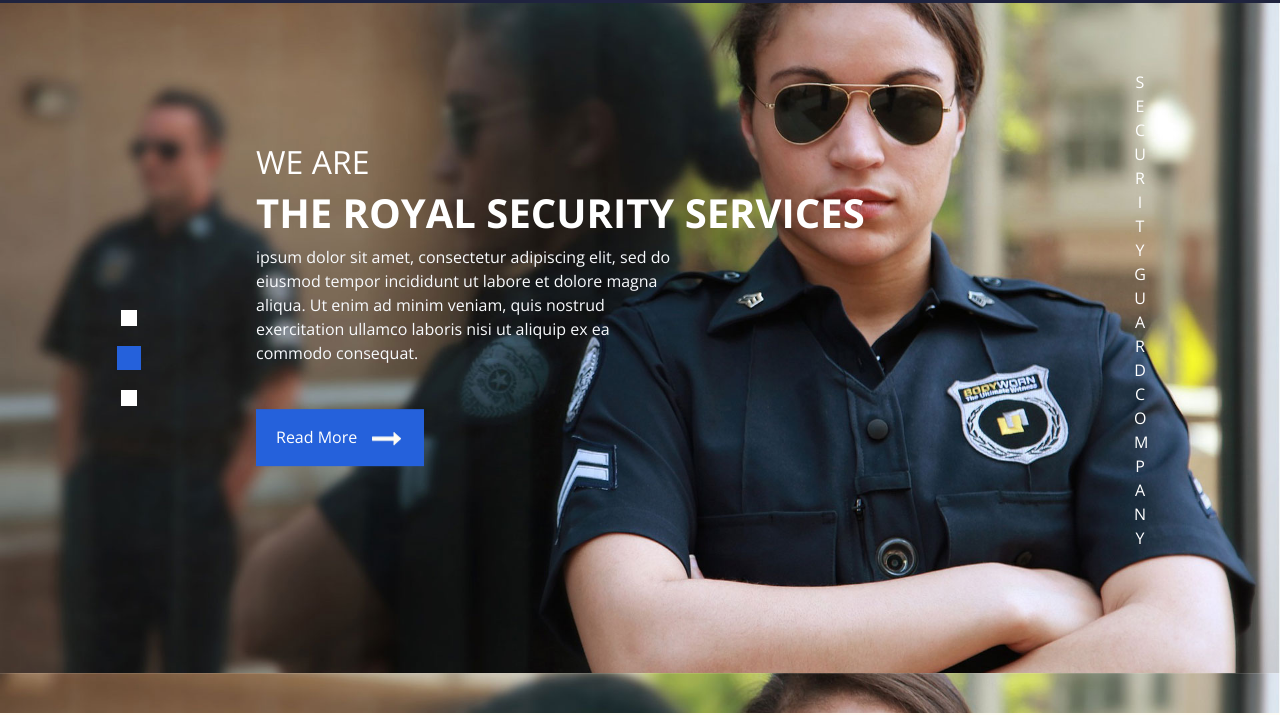
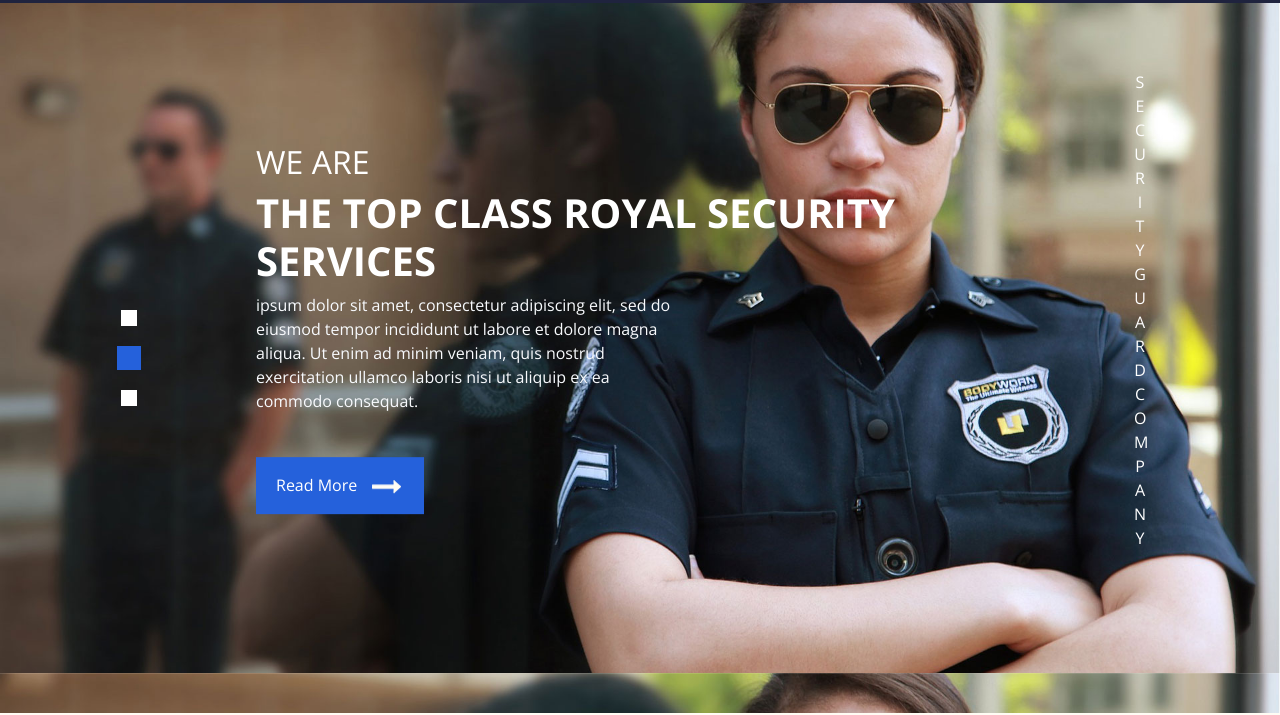
Before and after one commit to ishaikhfiroz/basic_test, a plain HTML site: page index.html in a window 1280 px wide. Shown: the part 109-824 px from the top of the page. Drawn offline with nearby package versions, Linux system fonts and the light colour scheme; some packages are replaced by stand-ins of ours.

Commit message:
2nd modification

```diff
--- a/index.html
+++ b/index.html
@@ -99,7 +99,7 @@
                   We Are
                 </h2>
                 <h1>
-                  The Royal security services
+                  The Top Class  Royal security services
                 </h1>
               </div>
               <div class="slider_detail-text">
```
